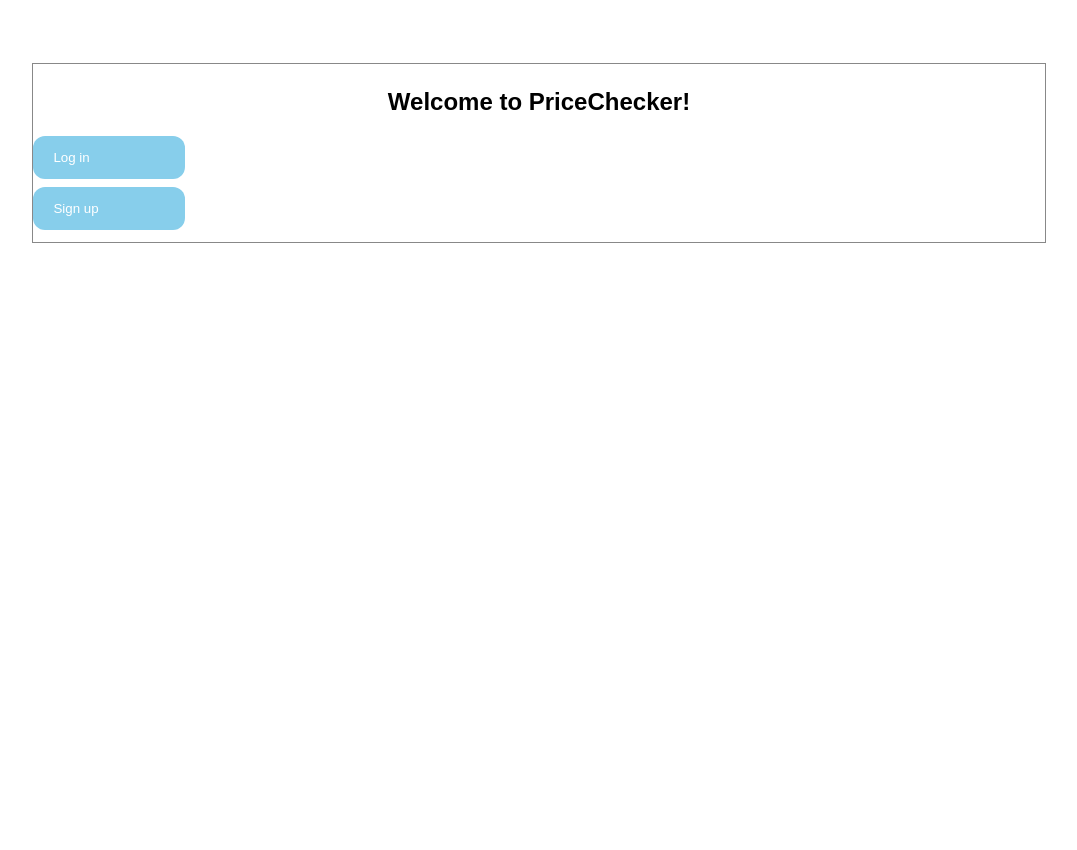
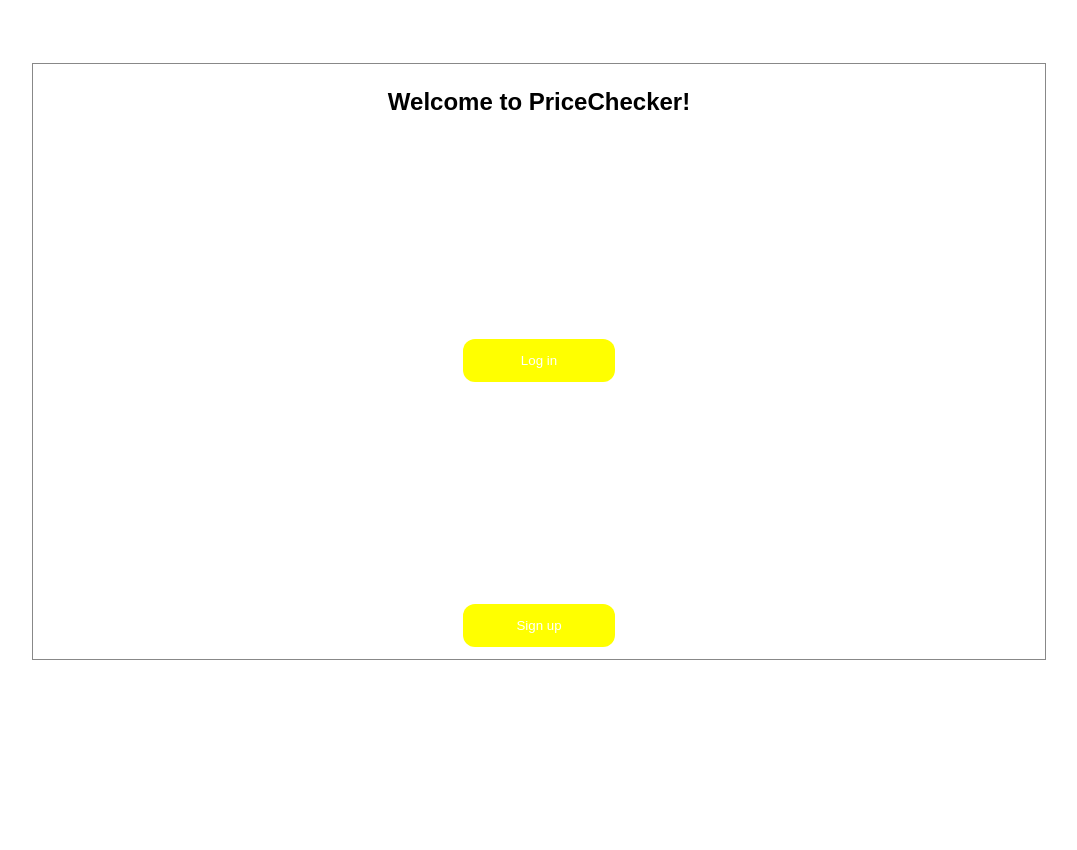
Before and after one commit to yobro2033/coursework-draft, a Flask app: page / in a window 1280 px wide. Shown: the whole page, without its empty margins (101-1178 px from the left). Before the commit the page ends 243 px from the top, so only its background shows below. Run offline with Flask 2, Linux system fonts and the light colour scheme.

Commit message:
Update welcome.html

```diff
--- a/templates/welcome.html
+++ b/templates/welcome.html
@@ -126,8 +126,8 @@
 <article class="modal-content animate">
 <div class="imgcontainer">
 <h2>Welcome to PriceChecker!</h2>
-<button onclick="document.location.href = 'https://pricechecker.herokuapp.com/login'">Log in</button>
-<button onclick="document.location.href = 'https://pricechecker.herokuapp.com/signup'">Sign up</button>
+<button style="background-color:yellow;margin-left:auto;margin-right:auto;display:block;margin-top:22%;margin-bottom:0%" onclick="document.location.href = 'https://pricechecker.herokuapp.com/login'">Log in</button>
+<button style="background-color:yellow;margin-left:auto;margin-right:auto;display:block;margin-top:22%;margin-bottom:0%" onclick="document.location.href = 'https://pricechecker.herokuapp.com/signup'">Sign up</button>
 </div>
 </article>
 </body>
```
